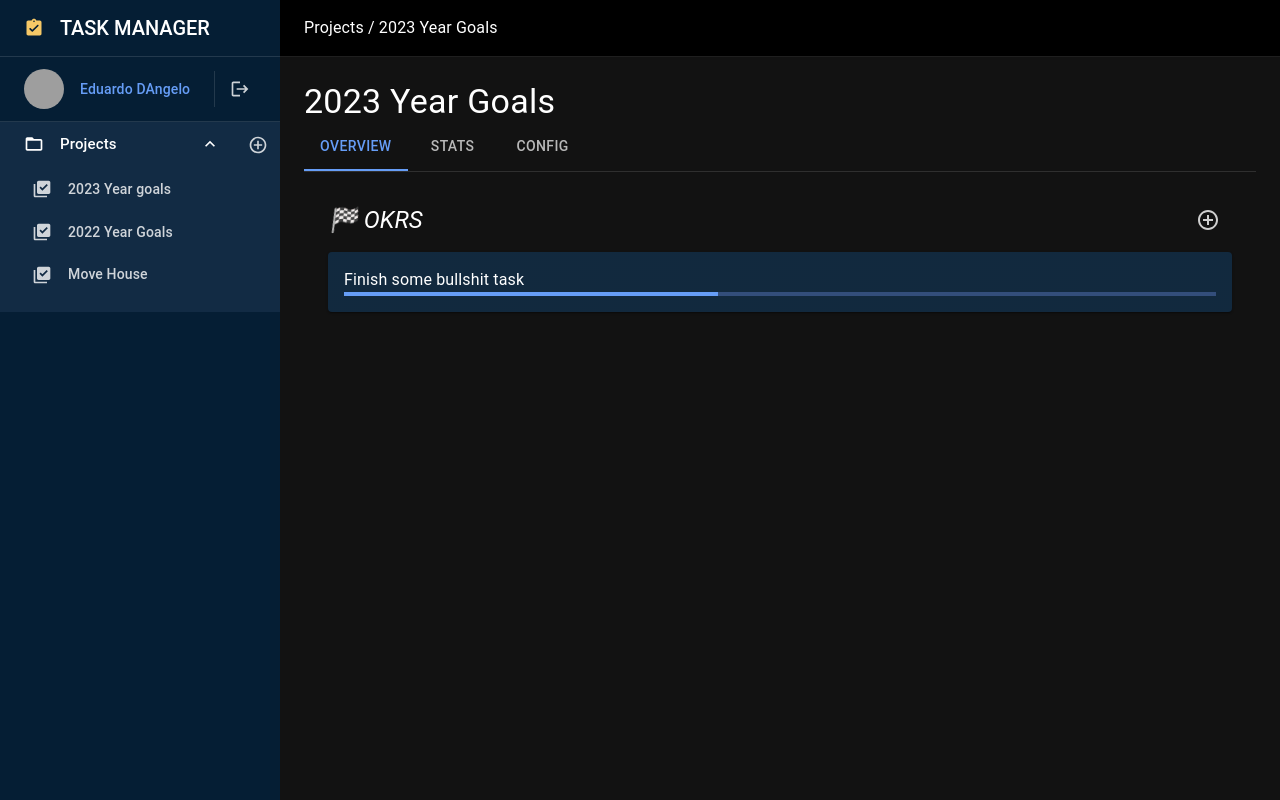
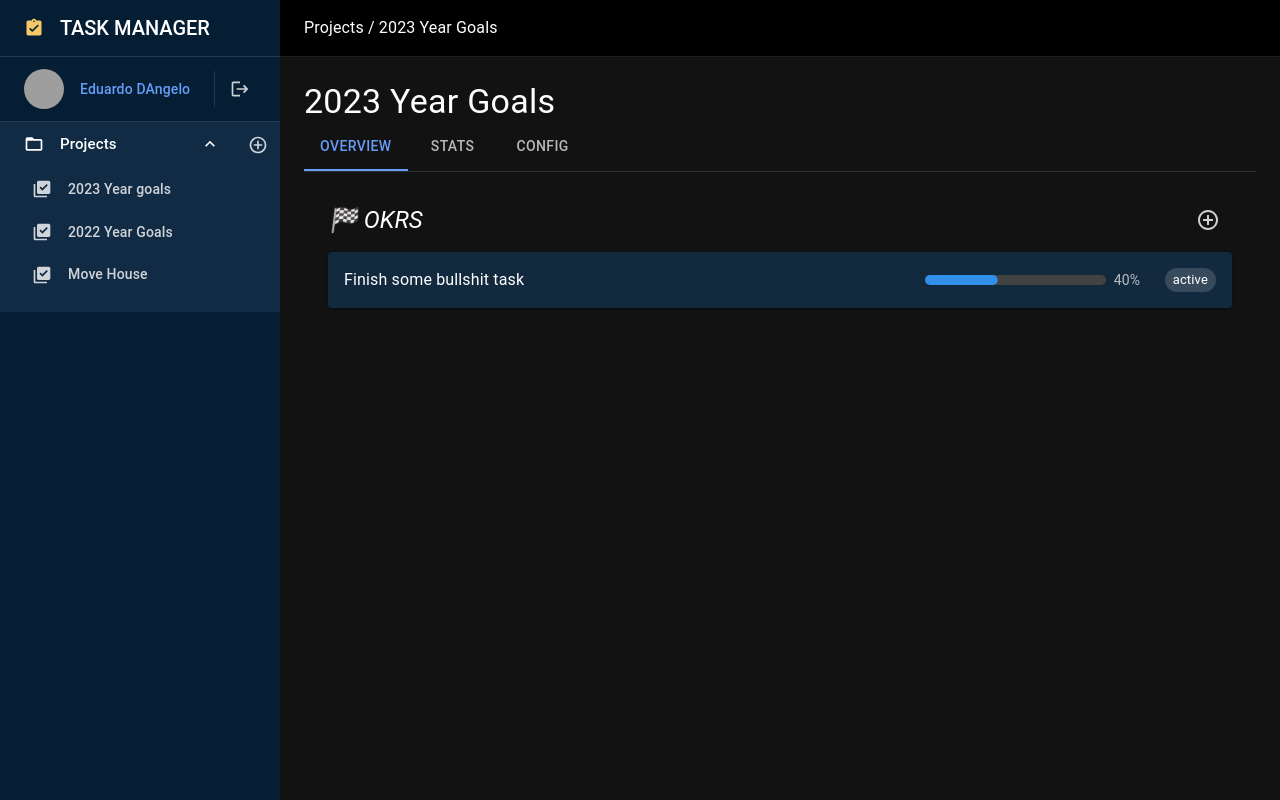
Before and after one commit to eduardo-dangelo/task-manager, a React (Create React App) app: page /project/a415fb3d-19b6-ee2d-cfe8-a4e77ad1f3ac in a window 1280 px wide. Built offline with nearby package versions, Linux system fonts and the light colour scheme; grey boxes are pictures that could not be loaded.

Commit message:
refactor files

```diff
--- /dev/null
+++ b/src/app/common/Loader.jsx
@@ -0,0 +1,12 @@
+import React from 'react'
+import { Box, LinearProgress, Typography } from '@mui/material'
+
+const Loader = () => {
+  return (
+    <Box px={0} py={2}>
+      <LinearProgress value={30} />
+    </Box>
+  )
+}
+
+export default Loader
--- /dev/null
+++ b/src/app/common/ProgressBar.jsx
@@ -0,0 +1,48 @@
+import React from 'react'
+import { Box, LinearProgress, Typography, linearProgressClasses, Chip } from '@mui/material'
+import { styled } from '@mui/material/styles'
+import { Line } from 'react-chartjs-2'
+
+const BorderLinearProgress = styled(LinearProgress)(({ theme }) => ({
+  height: 10,
+  borderRadius: 5,
+  [`&.${linearProgressClasses.colorPrimary}`]: {
+    backgroundColor: theme.palette.grey[theme.palette.mode === 'light' ? 200 : 800],
+  },
+  [`& .${linearProgressClasses.bar}`]: {
+    borderRadius: 5,
+    backgroundColor: theme.palette.mode === 'light' ? '#1a90ff' : '#308fe8',
+  },
+}))
+
+const ProgressBar = (props) => {
+  const labels = ['January', 'February', 'March', 'April', 'May', 'June', 'July']
+
+  const data = {
+    labels,
+    datasets: [
+      {
+        label: 'Dataset 1',
+        data: [],
+        borderColor: 'rgb(255, 99, 132)',
+        backgroundColor: 'rgba(255, 99, 132, 0.5)',
+      },
+    ],
+  }
+  return (
+    <Box sx={{ display: 'flex', alignItems: 'center' }} {...props}>
+      <Box sx={{ width: '100%', mr: 1 }}>
+        <BorderLinearProgress variant='determinate' {...props} />
+      </Box>
+
+      <Box sx={{ minWidth: 35 }}>
+        <Typography variant='body2' color='text.secondary'>
+          {`${Math.round(props.value)}%`}
+        </Typography>
+      </Box>
+      <Chip label='active' size='small' sx={{ ml: 2 }} />
+    </Box>
+  )
+}
+
+export default ProgressBar
--- a/src/app/features/OKRs.jsx
+++ b/src/app/features/OKRs.jsx
@@ -6,6 +6,8 @@ import IconButton from '@mui/material/IconButton'
 import { rotate90IconStyle } from '../constants'
 import AddCircleOutlineIcon from '@mui/icons-material/AddCircleOutline'
 import Tooltip from '@mui/material/Tooltip'
+import Loader from '../common/Loader'
+import ProgressBar from '../common/ProgressBar'
 
 const OkRs = () => {
   return (
@@ -27,9 +29,13 @@ const OkRs = () => {
           </IconButton>
         </Tooltip>
       </Box>
-      <Card sx={{ mb: 1, p: 2 }}>
-        Finish some bullshit task
-        <LinearProgress value={30} />
+      <Card sx={{ mb: 1, p: 2, display: 'flex' }}>
+        <Box flex={2}>
+          <Typography>Finish some bullshit task</Typography>
+        </Box>
+        <Box flex={1}>
+          <ProgressBar value={40} />
+        </Box>
       </Card>
     </Box>
   )
```
